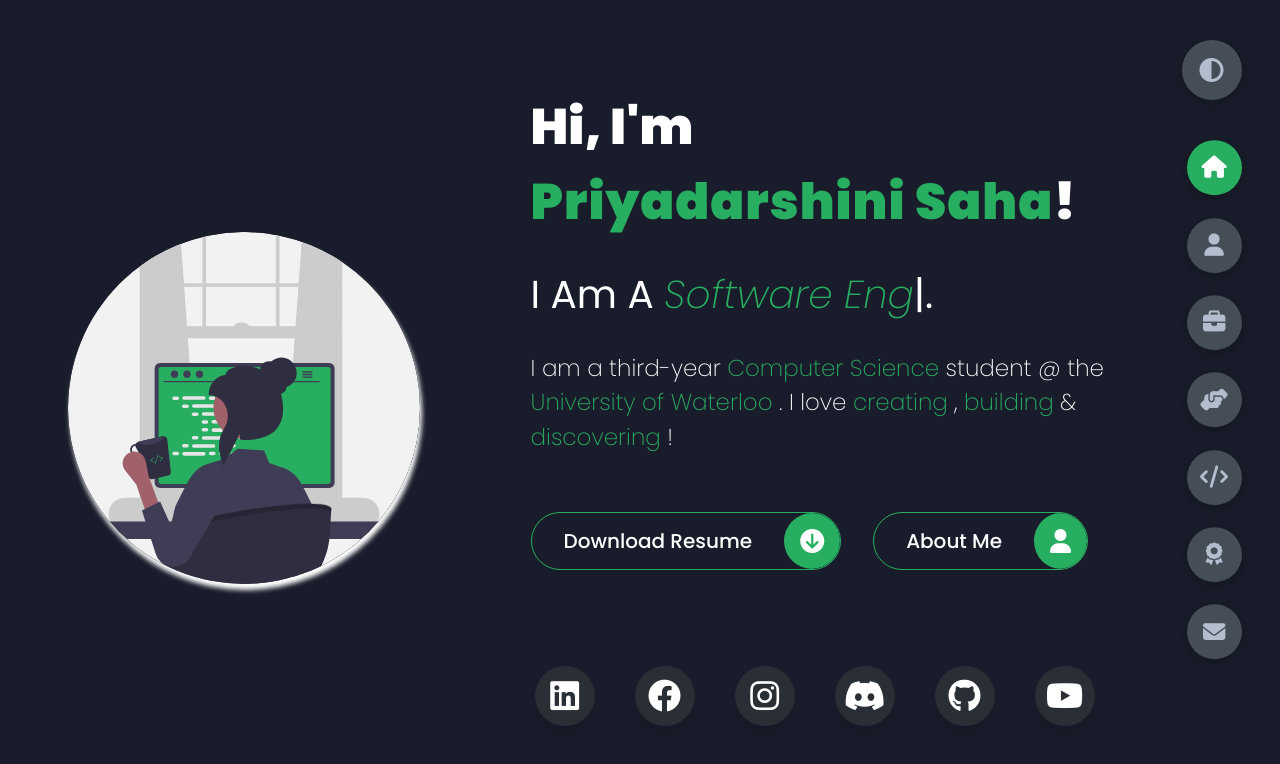
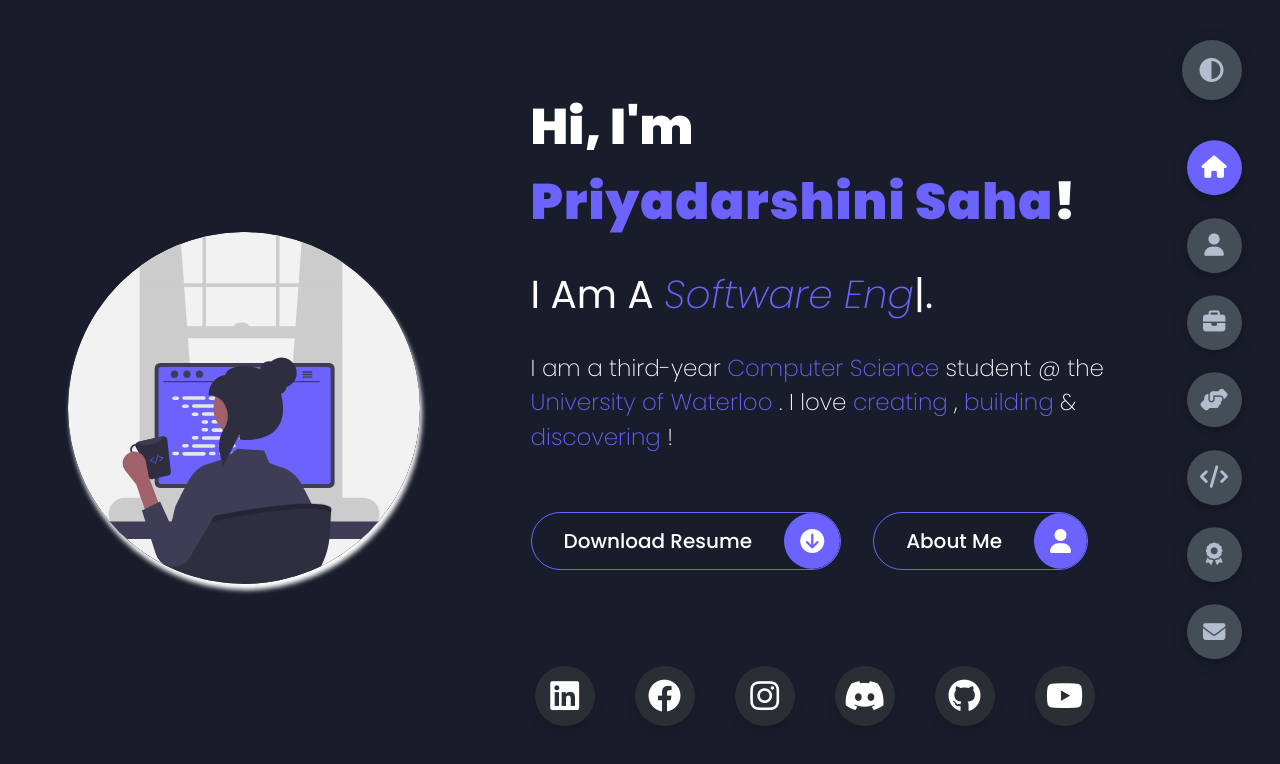
Before and after one commit to 2002sahapriya/priyadarshini-saha, a website: page index.html in a window 1280 px wide. Drawn offline with nearby package versions, Linux system fonts and the light colour scheme.

Commit message:
Changing colors

```diff
--- a/app.js
+++ b/app.js
@@ -5,7 +5,7 @@
             this.classList.add("active-btn");
             document.querySelector(".active").classList.remove("active");
             document.getElementById(button.dataset.id).classList.add("active");
-            document.getElementById("coder").src = "assets/coder-green.svg";
+            document.getElementById("coder").src = "assets/coder-purple.svg";
             if(document.body.classList.contains("light-mode")) {
                 document.getElementById("coder").src = "assets/coder-pink.svg";
             }
@@ -17,7 +17,7 @@
         if (document.body.classList.contains("light-mode")) {
             document.getElementById("coder").src = "assets/coder-pink.svg";
         } else {
-            document.getElementById("coder").src = "assets/coder-green.svg";
+            document.getElementById("coder").src = "assets/coder-purple.svg";
         }
 
     });
--- a/index.html
+++ b/index.html
@@ -26,7 +26,7 @@
                 <!-- TODO: headshot graphic -->
                 <div class="header-shape">
                     <div class="image">
-                        <img id="coder" src="assets/coder-green.svg" alt="headshot">
+                        <img id="coder" src="assets/coder-purple.svg" alt="headshot">
                     </div>
                 </div>
             </div>
--- a/scss/styles.scss
+++ b/scss/styles.scss
@@ -9,7 +9,7 @@
 :root {
     // Colors
     --color-primary: #191d2b;
-    --color-secondary: #27AE60;
+    --color-secondary: #6C63FF;
     --color-white: #FFFFFF;
     --color-black: #000000;
     --color-grey-0: #f8f8f8;
@@ -25,17 +25,17 @@
 
 .light-mode {
     // Colors
-    --color-primary: #FFFFFF;
+    --color-primary: #fffefe;
     --color-secondary: #F56692;
     --color-white: #454e56;
     --color-black: #000000;
     --color-grey-0: #f8f8f8;
     --color-grey-1: #6c7983;
-    --color-grey-2: #6c7983;
+    --color-grey-2: #848789ef;
     --color-grey-3: #6c7983;
-    --color-grey-4: #454e56;
-    --color-grey-5: #f8f8f8;
-    --color-grey-6: #12181b;
+    --color-grey-4: #424a51;
+    --color-grey-5: #f7f7f7;
+    --color-grey-6: #313436;
 }
 
 body {
```
Also changed, not shown: assets/coder-green.svg (deleted), assets/coder-purple.svg (added), scss/styles.css, 2 other files.
